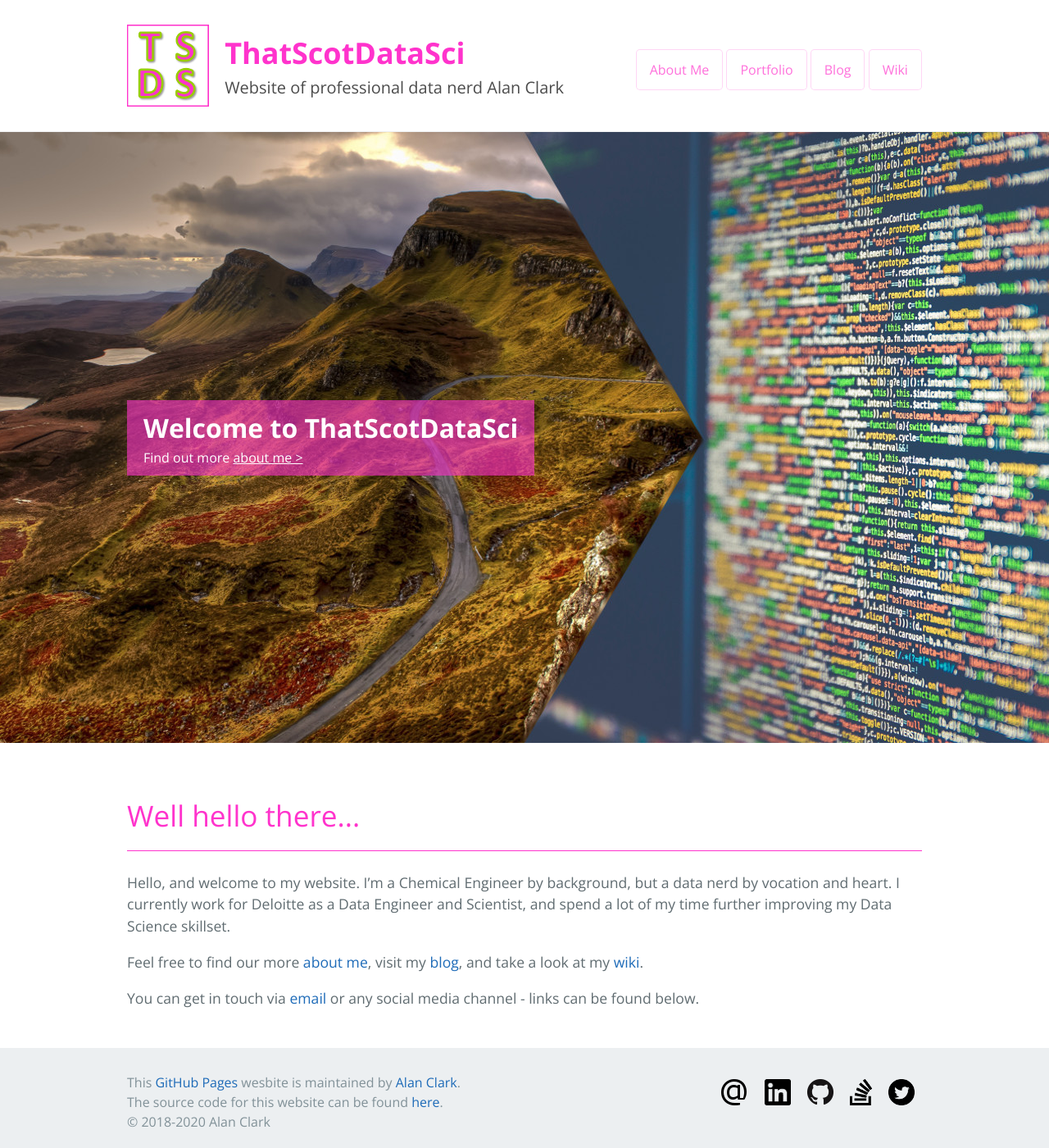
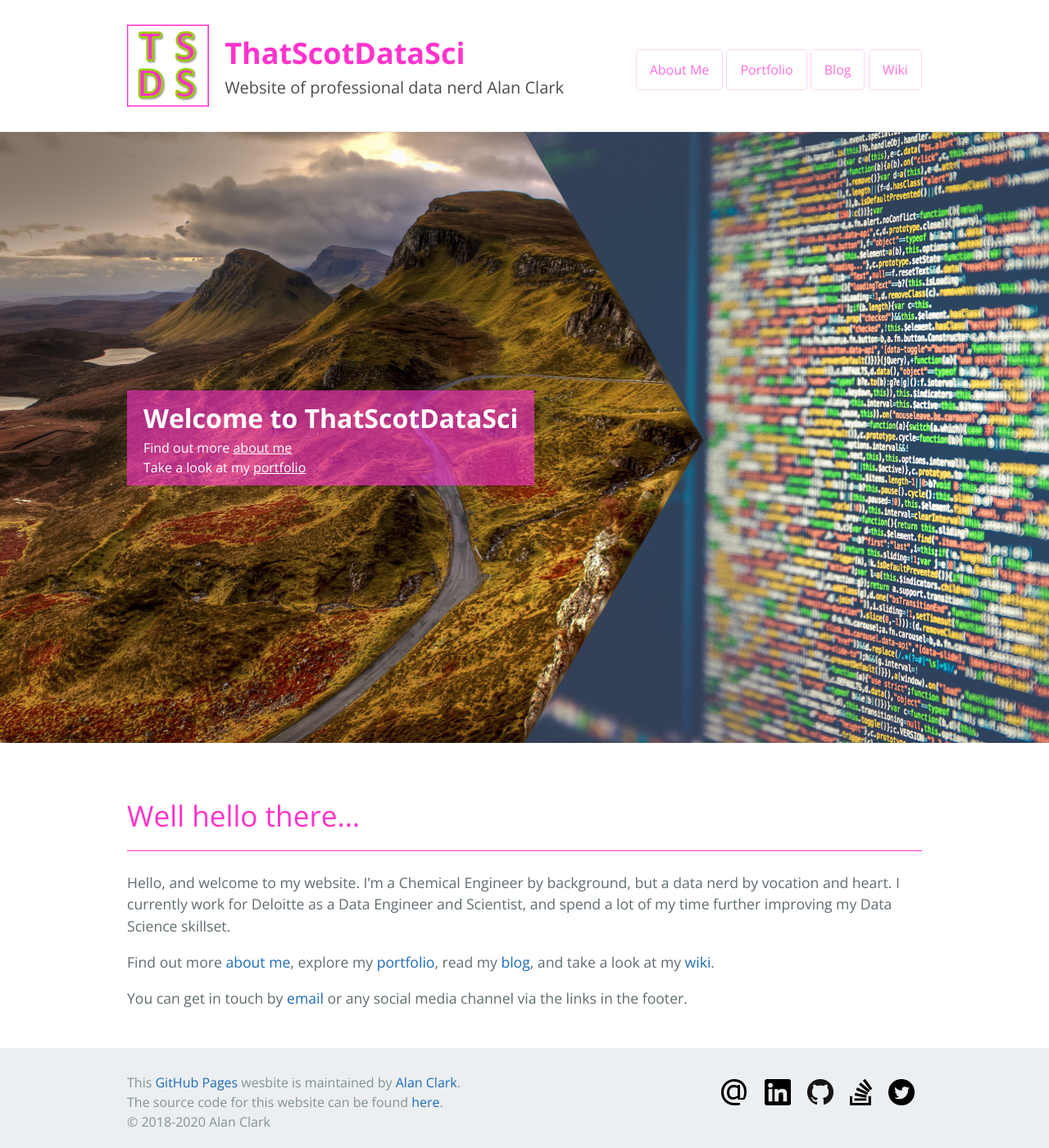
Before and after one commit to thatscotdatasci/thatscotdatasci.github.io, a Jekyll site: the page built from index.md, in a window 1280 px wide and 1400 px high. Shown: the whole window at 82% size. Built offline with Jekyll 4.4.1, drawn with Linux system fonts in a browser that asks for light colours.

Commit message:
Updating home page to reference portfolio

```diff
--- a/index.md
+++ b/index.md
@@ -4,11 +4,11 @@ title: Home
 alternate-title: Well hello there...
 permalink: /
 banner-header: Welcome to ThatScotDataSci
-banner-subheader: Find out more <a href="/about">about me ></a>
+banner-subheader: <p>Find out more <a href="/about">about me</a></p> <p>Take a look at my <a href="/portfolio">portfolio</a></p>
 ---
 
 Hello, and welcome to my website. I'm a Chemical Engineer by background, but a data nerd by vocation and heart. I currently work for Deloitte as a Data Engineer and Scientist, and spend a lot of my time further improving my Data Science skillset.
 
-Feel free to find our more [about me](/about), visit my [blog](/blog), and take a look at my [wiki](/wiki).
+Find out more [about me](/about), explore my [portfolio](/portfolio), read my [blog](/blog), and take a look at my [wiki](/wiki).
 
-You can get in touch via [email](mailto:{{ site.email }}) or any social media channel - links can be found below.
+You can get in touch by [email](mailto:{{ site.email }}) or any social media channel via the links in the footer.
```
